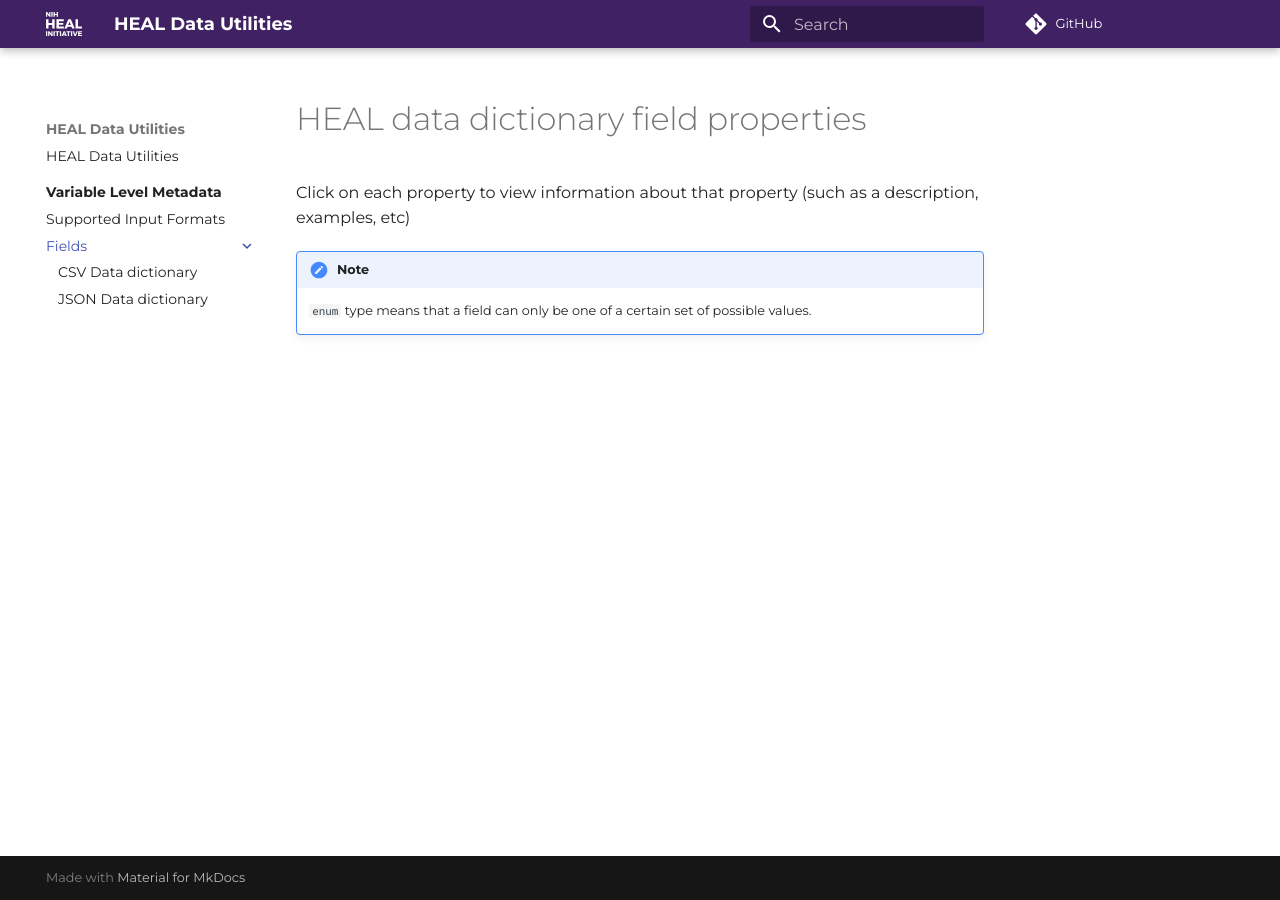
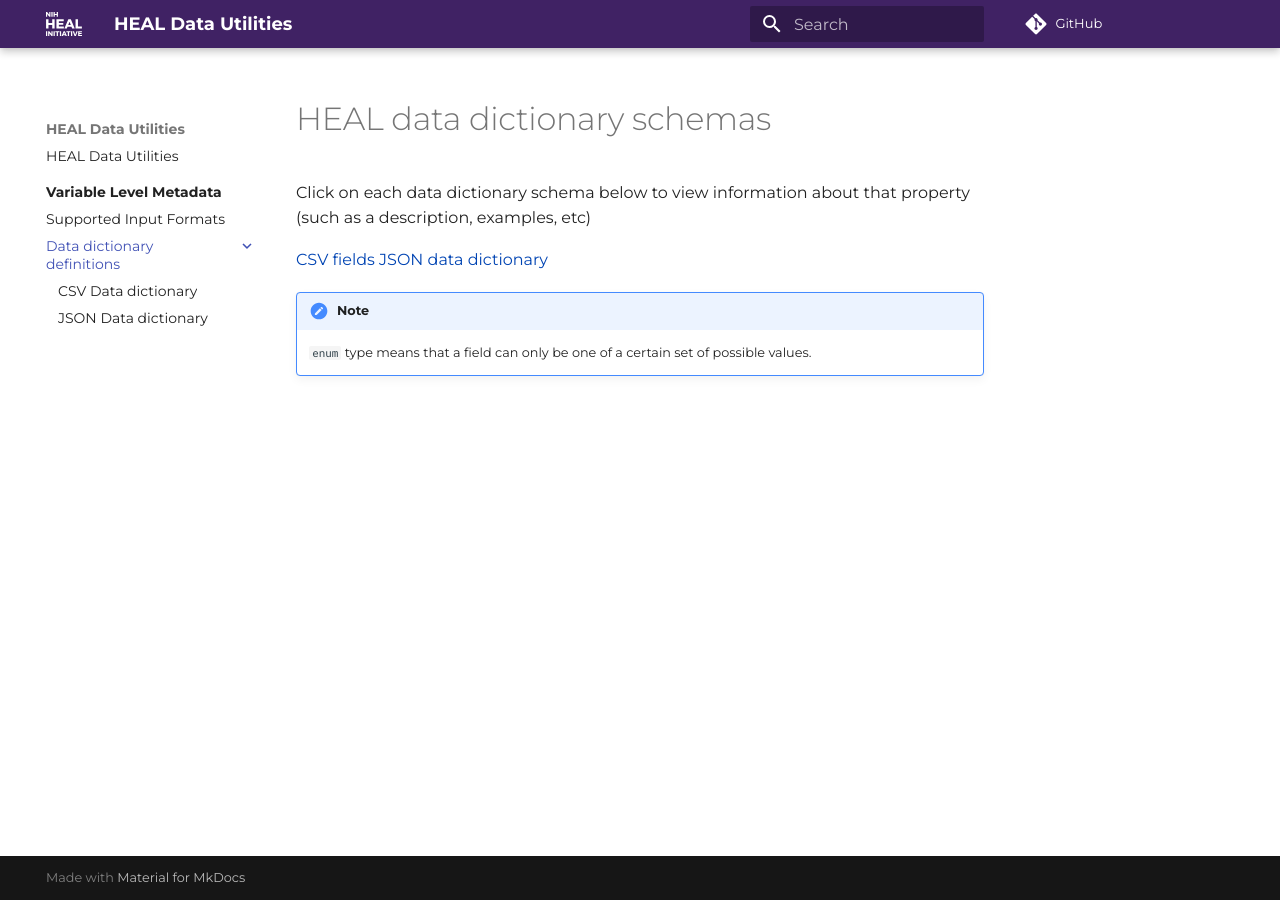
Before and after one commit to hina-shah/healdata-utils, an MkDocs documentation site: the page built from docs/vlmd/rendered-schemas/index.md, in a window 1280 px wide. Built offline with MkDocs 1.6.1 and Material for MkDocs 9.7.7, drawn with Linux system fonts in a browser that asks for light colours; comment, search, counter and statistics services are not loaded.

Commit message:
Updated documentation with root json template schema props

```diff
--- a/docs/vlmd/rendered-schemas/index.md
+++ b/docs/vlmd/rendered-schemas/index.md
@@ -1,7 +1,9 @@
-# HEAL data dictionary field properties
+# HEAL data dictionary schemas
 
-Click on each property to view information about that property (such as a description, examples, etc)
+Click on each data dictionary schema below to view information about that property (such as a description, examples, etc)
 
+[CSV fields](csv-fields.md)
+[JSON data dictionary](json-data-dictionary.md)
 
 !!! note
     `enum` type means that a field can only be one of a certain set of possible values.
--- a/mkdocs.yaml
+++ b/mkdocs.yaml
@@ -9,10 +9,10 @@
   - Variable Level Metadata:
     - vlmd/index.md
     - vlmd/supported_input_formats.md
-    - Fields:
+    - Data dictionary definitions:
       - vlmd/rendered-schemas/index.md
       - "CSV Data dictionary": vlmd/rendered-schemas/csv-fields.md
-      - "JSON Data dictionary": vlmd/rendered-schemas/json-fields.md
+      - "JSON Data dictionary": vlmd/rendered-schemas/json-data-dictionary.md
 
 theme:
   name: material
```
Also changed, not shown: docs/vlmd/supported_input_formats.md (+2 -2 lines), docs/vlmd/rendered-schemas/json-data-dictionary.md (renamed from docs/vlmd/rendered-schemas/json-fields.md).
